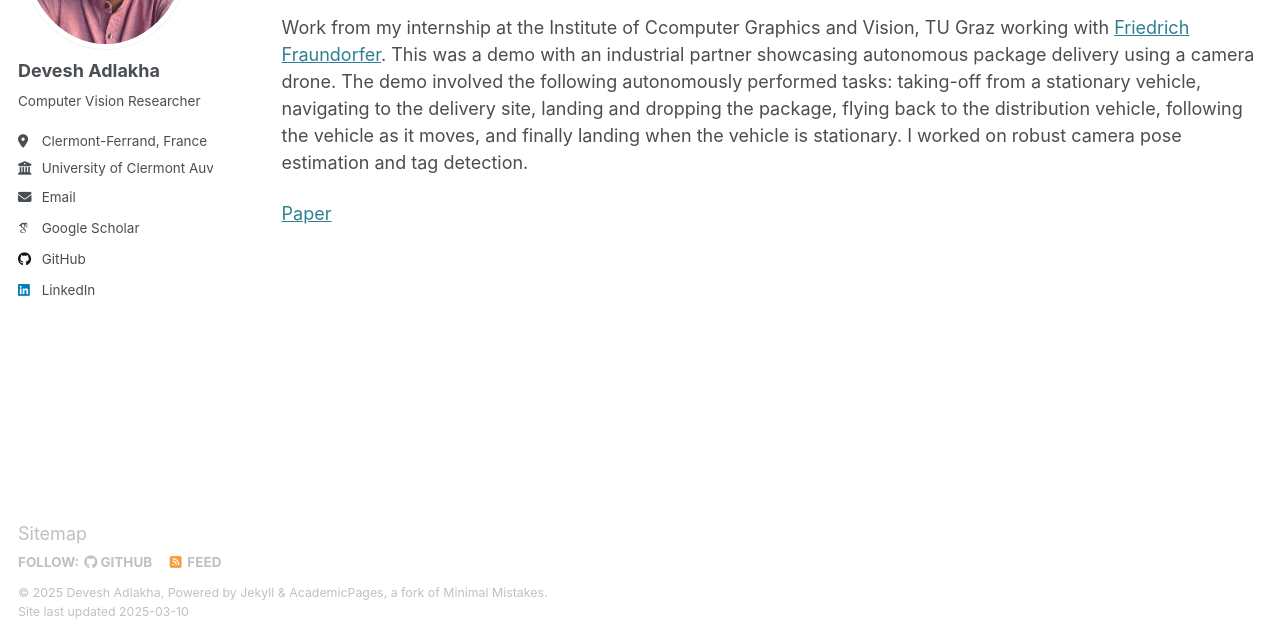
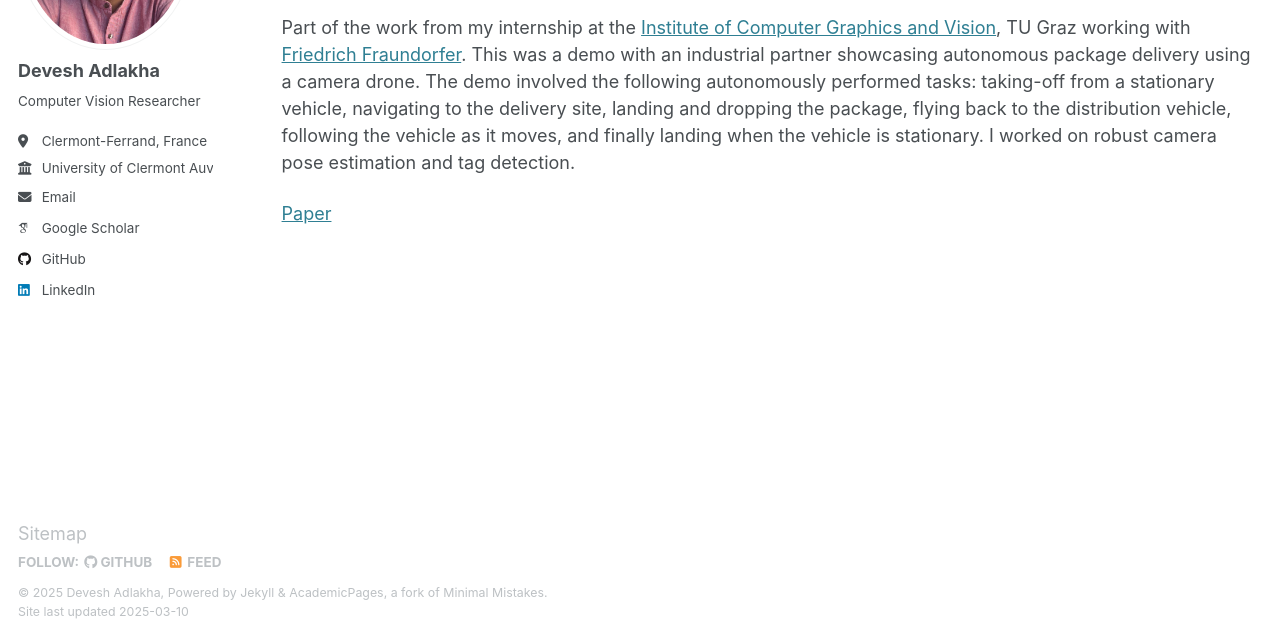
Before and after one commit to devadlakha/devadlakha.github.io, a Jekyll site: the page built from _pages/misc.md, in a window 1280 px wide and 900 px high, scrolled down 864 px, cut to the strip 261-900 px from the top of the window. Built offline with Jekyll 4.4.1, drawn with Linux system fonts in a browser that asks for light colours; some web fonts are replaced.

Commit message:
Update misc.md

```diff
--- a/_pages/misc.md
+++ b/_pages/misc.md
@@ -23,5 +23,5 @@ Earlier work on computer vision for robotics from before my PhD.
 
 <iframe width="560" height="315" src="https://www.youtube.com/embed/bxM6dls2wuo" frameborder="0" allow="accelerometer; autoplay; clipboard-write; encrypted-media; gyroscope; picture-in-picture" allowfullscreen></iframe>
 
-Work from my internship at the Institute of Ccomputer Graphics and Vision, TU Graz working with [Friedrich Fraundorfer](https://www.tugraz.at/institute/icg/research/team-fraundorfer/people/friedrich-fraundorfer/). This was a demo with an industrial partner showcasing autonomous package delivery using a camera drone. The demo involved the following autonomously performed tasks: taking-off from a stationary vehicle, navigating to the delivery site, landing and dropping the package, flying back to the distribution vehicle, following the vehicle as it moves, and finally landing when the vehicle is stationary. I worked on robust camera pose estimation and tag detection.
+Part of the work from my internship at the [Institute of Computer Graphics and Vision](https://www.tugraz.at/institute/icg/home/), TU Graz working with [Friedrich Fraundorfer](https://www.tugraz.at/institute/icg/research/team-fraundorfer/people/friedrich-fraundorfer/). This was a demo with an industrial partner showcasing autonomous package delivery using a camera drone. The demo involved the following autonomously performed tasks: taking-off from a stationary vehicle, navigating to the delivery site, landing and dropping the package, flying back to the distribution vehicle, following the vehicle as it moves, and finally landing when the vehicle is stationary. I worked on robust camera pose estimation and tag detection.
 <p><a href="{{ paperurl }}">Paper</a></p>
```
